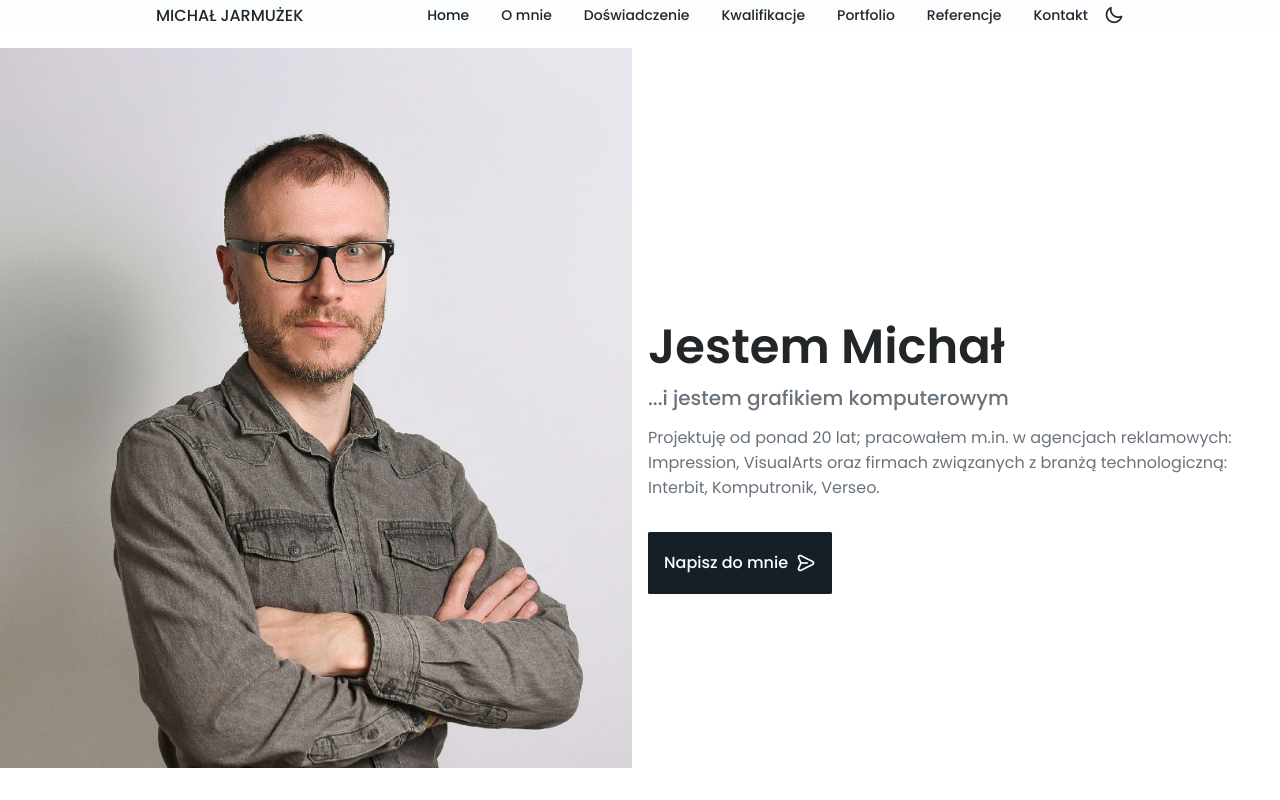
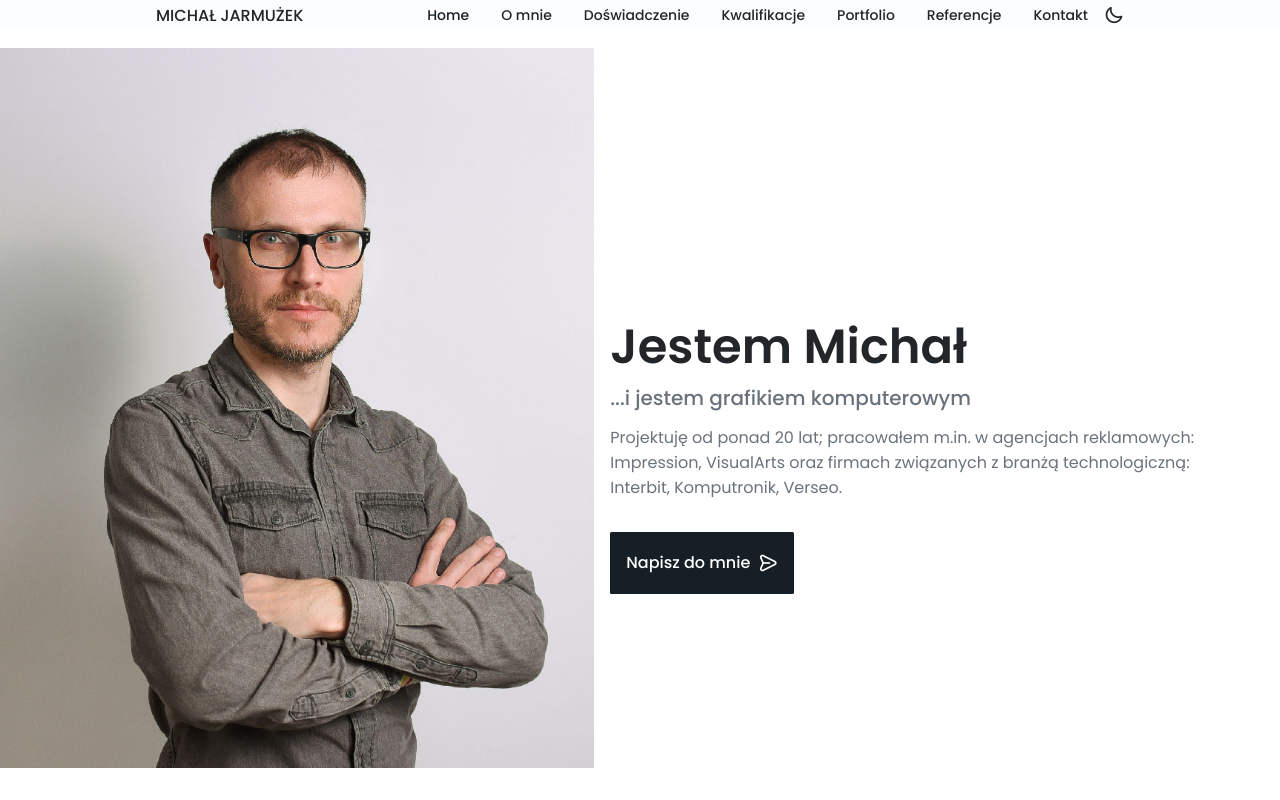
Before and after one commit to samsepiolc64/my-portfolio-2022, a plain HTML site: page index.html in a window 1280 px wide. Shown: the top 800 px of the page. Drawn offline with nearby package versions, Linux system fonts and the light colour scheme; animation ran at ten frames a second.

Commit message:
back style

```diff
--- a/assets/css/styles.css
+++ b/assets/css/styles.css
@@ -1312,7 +1312,6 @@ img {
     } */
 
     .about__container,
-    .home__container,
     .skills__container,
     .portfolio__content,
     .project__container,
```
